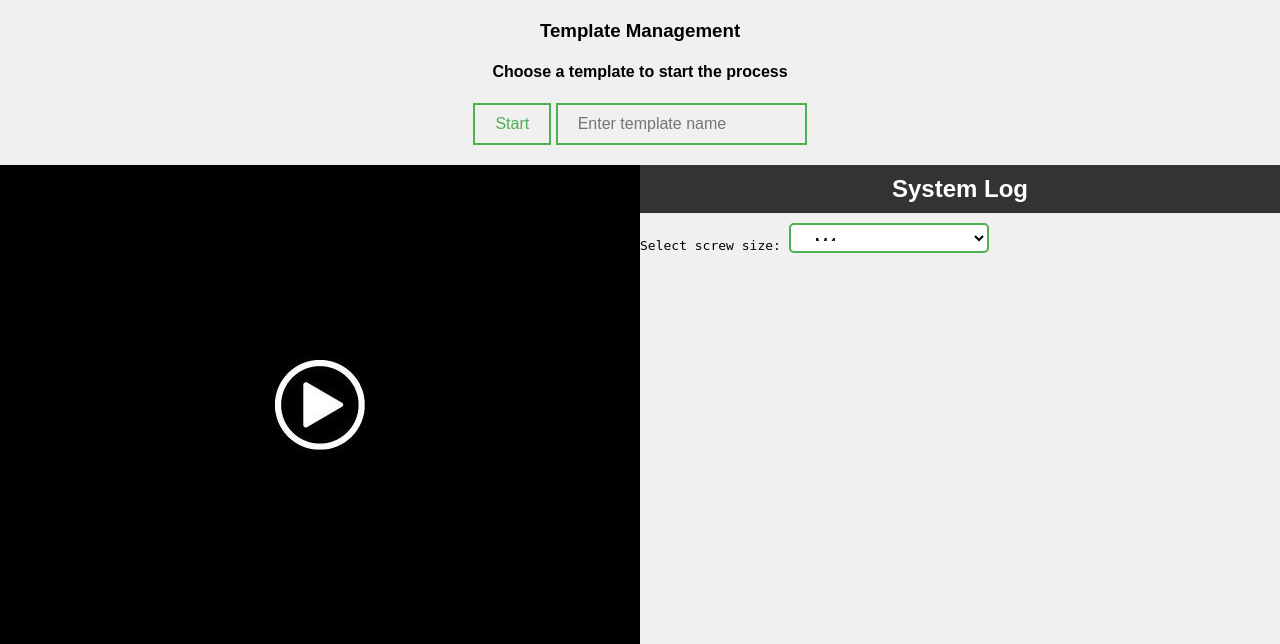
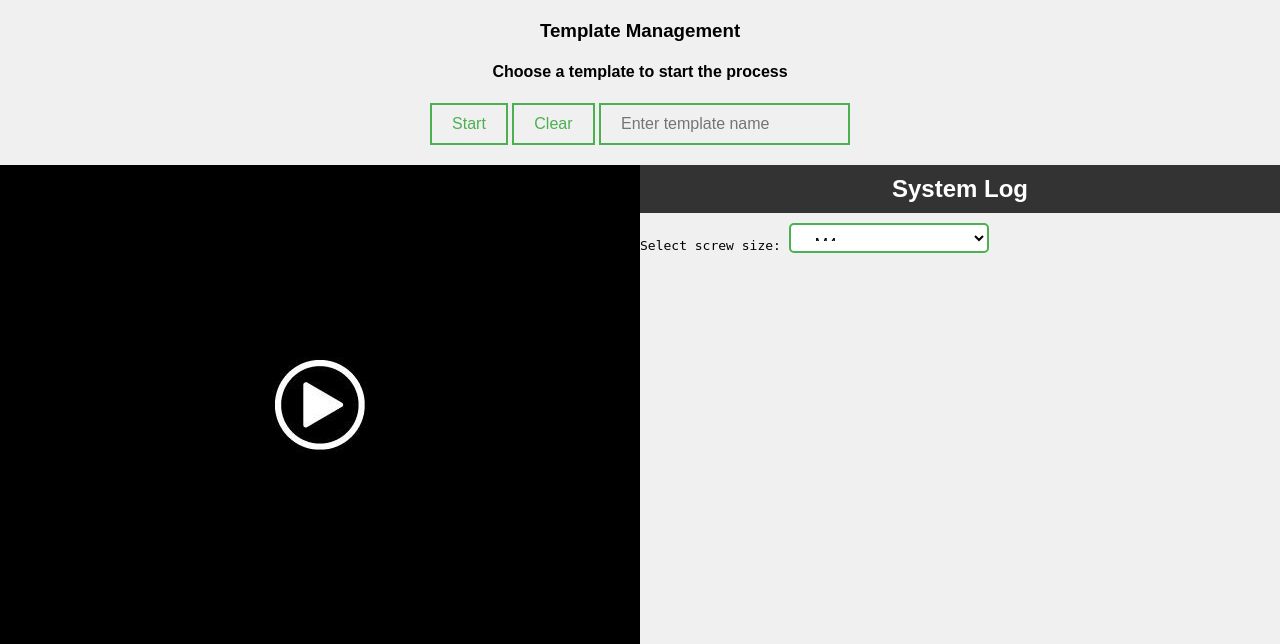
Before and after one commit to zephingeorge/guided-assembly-system, a Flask app: page /templates in a window 1280 px wide. Shown: the part 52-696 px from the top of the page. Run offline with Flask 3, Linux system fonts and the light colour scheme.

Commit message:
adding clear screws button to templates page

```diff
--- a/src/app.py
+++ b/src/app.py
@@ -30,6 +30,9 @@ def coordinates():
 def save_template():
     return template_page.save_template()
 
+@app.route('/clear_screws', methods=['GET'], endpoint='clear_screws')
+def clear_screws():
+    return template_page.clear_screws()
 
 @app.route('/video_feed')
 def video_feed():
--- a/src/static/css/styles.css
+++ b/src/static/css/styles.css
@@ -92,7 +92,6 @@ button:hover {
 /* Dropdown Styles */
 select {
 	padding: 10px 20px;
-	font-size: 16px;
 	border: 2px solid #4CAF50;
 	background-color: transparent;
 	color: #4CAF50;
--- a/src/static/js/templates.js
+++ b/src/static/js/templates.js
@@ -2,8 +2,24 @@ var video_feed = document.getElementById('video_feed');
 var button = document.getElementById('startStopButton');
 var template_name = document.getElementById('template_name');
 var system_log = document.querySelector('.system-log-text p');
+var clear_button = document.getElementById('clearButton');
+
     function clickStartStopButton() {
         button.click();
+    }
+
+    clear_button.onclick = function() {
+    var url = '/clear_screws';
+    fetch(url, {
+        method: 'POST',
+        headers: {
+            'Content-Type': 'application/json',
+        }
+    }).then(response => response.json())
+        .then(data => {
+            console.log('Success:', data);
+            system_log.innerHTML += 'Screws cleared<br>';
+    });
     }
 
     function saveTemplate() {
@@ -29,6 +45,8 @@ var system_log = document.querySelector('.system-log-text p');
                 });
 
     }
+
+
 
     button.onclick = function() {
         if (template_name.value === '') {
--- a/src/template_page.py
+++ b/src/template_page.py
@@ -29,6 +29,12 @@ def save_template():
     return jsonify({'status': 'success', 'message': 'Template saved successfully'})
 
 
+def clear_screws():
+    global screw_coordinates
+    screw_coordinates.clear()
+    return jsonify({'status': 'success', 'message': 'Screws cleared successfully'})
+
+
 def template_management(frame):
     global screw_coordinates
     for screw in screw_coordinates:
--- a/src/templates/templates.html
+++ b/src/templates/templates.html
@@ -32,6 +32,7 @@
         <h3>Template Management</h3>
         <h4>Choose a template to start the process</h4>
         <button id="startStopButton" type="submit">Start</button>
+        <button id="clearButton" type="submit">Clear</button>
         <input type="text" id="template_name" name="template_name" placeholder="Enter template name">
     </div>
     <div class="content">
```
